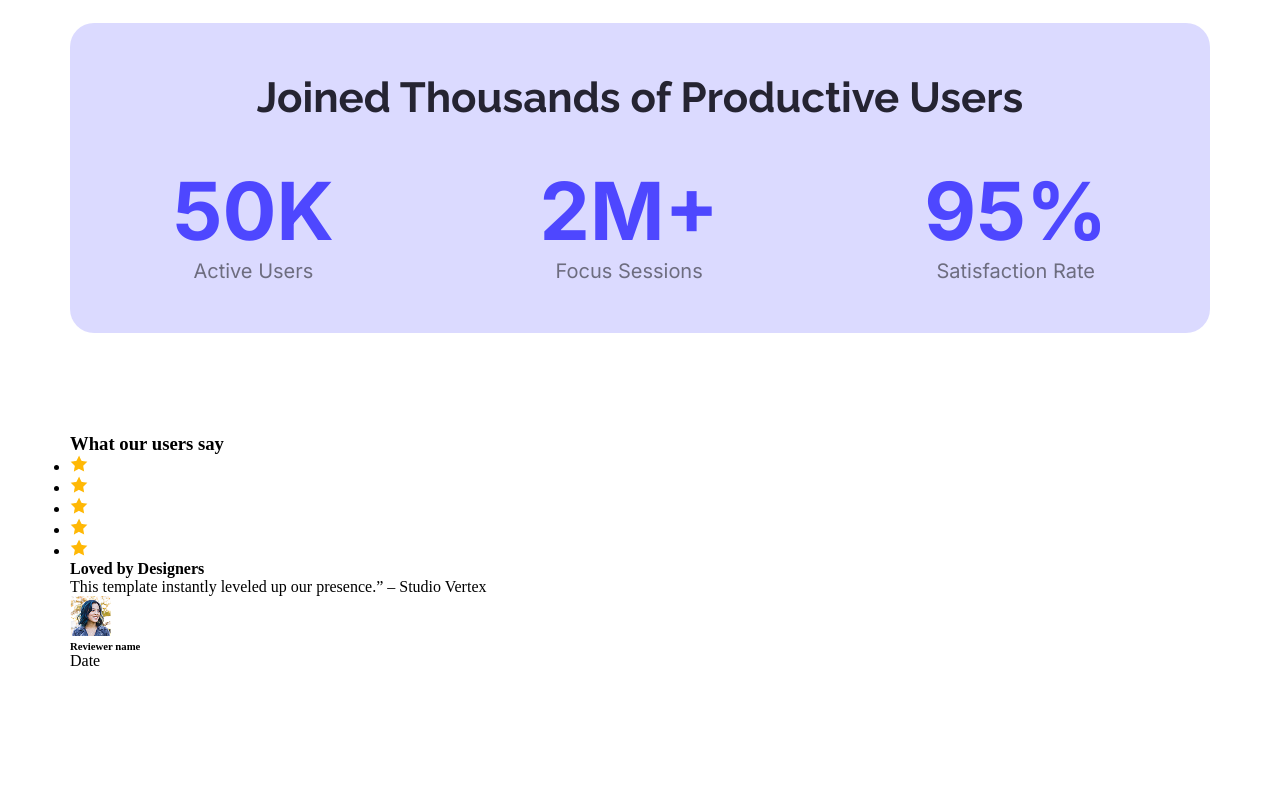
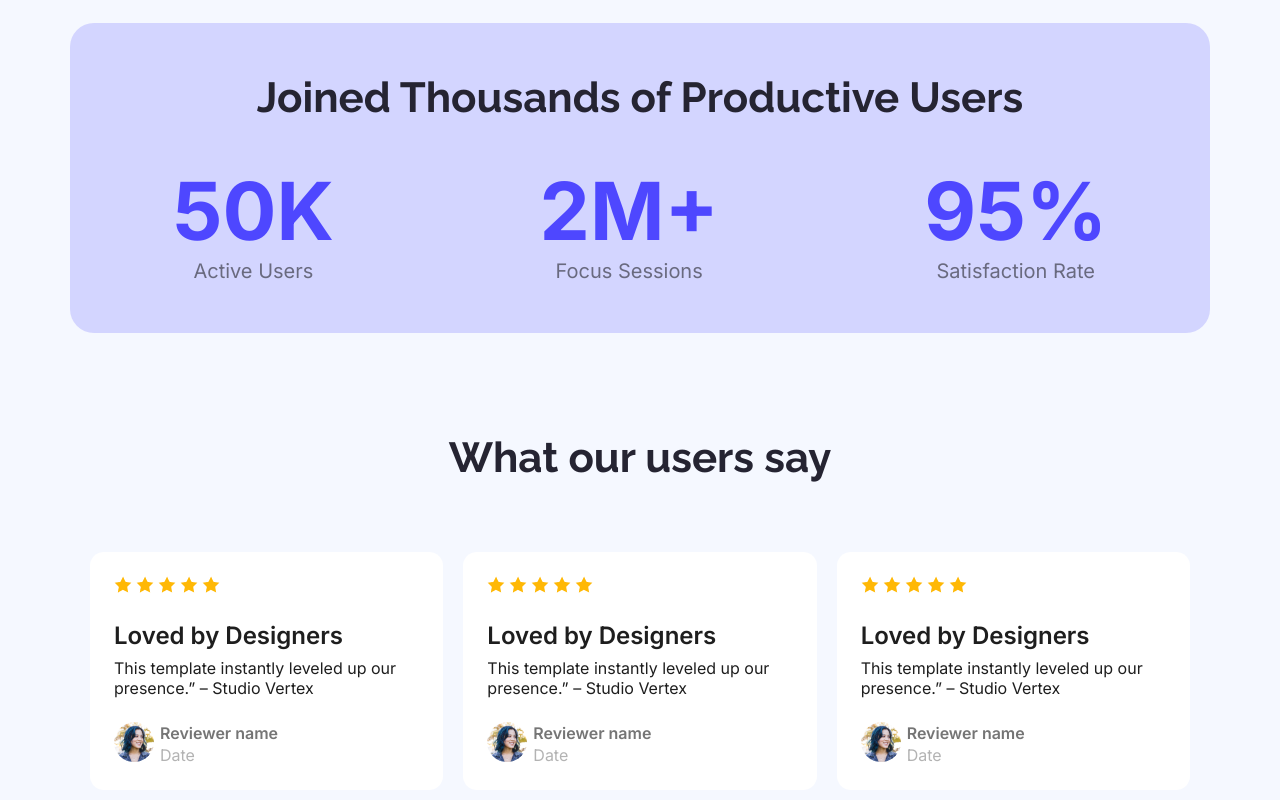
Before and after one commit to AyanSujon/assignment-B12A01, a plain HTML site: page index.html in a window 1280 px wide. Shown: the part 1259-2059 px from the top of the page. Before the commit the page ends 2029 px from the top, so only its background shows below. Drawn offline with Linux system fonts and the light colour scheme.

Commit message:
just completed user feedback section

```diff
--- a/index.html
+++ b/index.html
@@ -50,6 +50,7 @@
                 </div>
             </div>
         </section>
+        <!-- users-feedback-section start here -->
         <section class="users-feedback-section">
             <h3 class="comon-heading-text-h3">What our users say</h3>
             <div class="users-feedback">
@@ -65,9 +66,53 @@
                     </div>
                     <h4>Loved by Designers</h4>
                     <p>This template instantly leveled up our presence.” – Studio Vertex</p>
-                    <div class="user card-metadata">
+                    <div class="user-card-metadata">
                         <div class="user-image">
-                            <img src="./Assets/avatar.png" alt="Feedback User Metadata image">
+                            <img src="./Assets/Avatar2.png" alt="Feedback User Metadata image">
+                        </div>
+                        <div class="user-metadata">
+                            <h6>Reviewer name</h6>
+                            <span>Date</span>
+                        </div>
+                    </div>
+                </div>
+                <div class="user">
+                    <div class="icon">
+                        <ul>
+                            <li><img src="./Assets/icon-star.png" alt="User Feedback Icom"></li>
+                            <li><img src="./Assets/icon-star.png" alt="User Feedback Icom"></li>
+                            <li><img src="./Assets/icon-star.png" alt="User Feedback Icom"></li>
+                            <li><img src="./Assets/icon-star.png" alt="User Feedback Icom"></li>
+                            <li><img src="./Assets/icon-star.png" alt="User Feedback Icom"></li>
+                        </ul>
+                    </div>
+                    <h4>Loved by Designers</h4>
+                    <p>This template instantly leveled up our presence.” – Studio Vertex</p>
+                    <div class="user-card-metadata">
+                        <div class="user-image">
+                            <img src="./Assets/Avatar2.png" alt="Feedback User Metadata image">
+                        </div>
+                        <div class="user-metadata">
+                            <h6>Reviewer name</h6>
+                            <span>Date</span>
+                        </div>
+                    </div>
+                </div>
+                <div class="user">
+                    <div class="icon">
+                        <ul>
+                            <li><img src="./Assets/icon-star.png" alt="User Feedback Icom"></li>
+                            <li><img src="./Assets/icon-star.png" alt="User Feedback Icom"></li>
+                            <li><img src="./Assets/icon-star.png" alt="User Feedback Icom"></li>
+                            <li><img src="./Assets/icon-star.png" alt="User Feedback Icom"></li>
+                            <li><img src="./Assets/icon-star.png" alt="User Feedback Icom"></li>
+                        </ul>
+                    </div>
+                    <h4>Loved by Designers</h4>
+                    <p>This template instantly leveled up our presence.” – Studio Vertex</p>
+                    <div class="user-card-metadata">
+                        <div class="user-image">
+                            <img src="./Assets/Avatar2.png" alt="Feedback User Metadata image">
                         </div>
                         <div class="user-metadata">
                             <h6>Reviewer name</h6>
@@ -77,7 +122,7 @@
                 </div>
             </div>
         </section>
-
+        <!-- Ready to focus better section start here  -->
     </main>
 </body>
 </html>
--- a/styles/style.css
+++ b/styles/style.css
@@ -5,16 +5,18 @@
   font-family: "Raleway", sans-serif; */
 
 /* Comon style */
+body{
+    background-color: #F5F8FF;
+}
 *{
     margin: 0;
     padding: 0;
     box-sizing: border-box;
-
 }
 section{
     margin-bottom: 100px;
 }
-.productive-users-section .comon-heading-text-h3{
+.comon-heading-text-h3{
     color: #252432;
     font-size: 42px;
     font-weight: 700;
@@ -134,3 +136,67 @@ main{
     font-family: "Inter", sans-serif;
     text-align: center;
 }
+/* users-feedback-section start here */
+.users-feedback-section h3{
+    margin-bottom: 50px;
+}
+.users-feedback{
+    display: flex;
+    gap: 20px;
+    padding: 20px;
+}
+.users-feedback .user .icon ul{
+    display: flex;
+
+}
+.users-feedback .user .icon ul li{
+    list-style: none;
+    margin-right: 4px;
+}
+.users-feedback .user{
+    border-radius: 14px;
+}
+.users-feedback .user h4{
+    color: #1E1E1E;
+    font-size: 24px;
+    font-weight: 600;
+    font-family: "Inter", sans-serif;
+    margin-top: 24px;
+    margin-bottom: 8px;
+}
+.users-feedback .user p{
+    color: #1E1E1E;
+    font-size: 16px;
+    font-weight: 400;
+    font-family: "Inter", sans-serif;
+    margin-bottom: 24px;
+
+}
+.user-card-metadata{
+    display: flex;
+    gap: 6px;
+    align-items: center;
+}
+.users-feedback .user{
+    background-color: #ffffff;
+    padding: 24px;
+}
+.user-card-metadata .user-image{
+    border-radius: 50%;
+    overflow: hidden;
+
+}
+.user-card-metadata .user-metadata h6{
+    color: #757575;
+    font-size: 16px;
+    font-weight: 600;
+    font-family: "Inter", sans-serif;
+    margin-bottom: 2px;
+}
+.user-card-metadata .user-metadata span{
+    color: #B3B3B3;
+    font-size: 16px;
+    font-weight: 400;
+    font-family: "Inter", sans-serif;
+}
+/* Ready to focus better start here */
```
Also changed, not shown: Assets/Avatar2.png (added).
